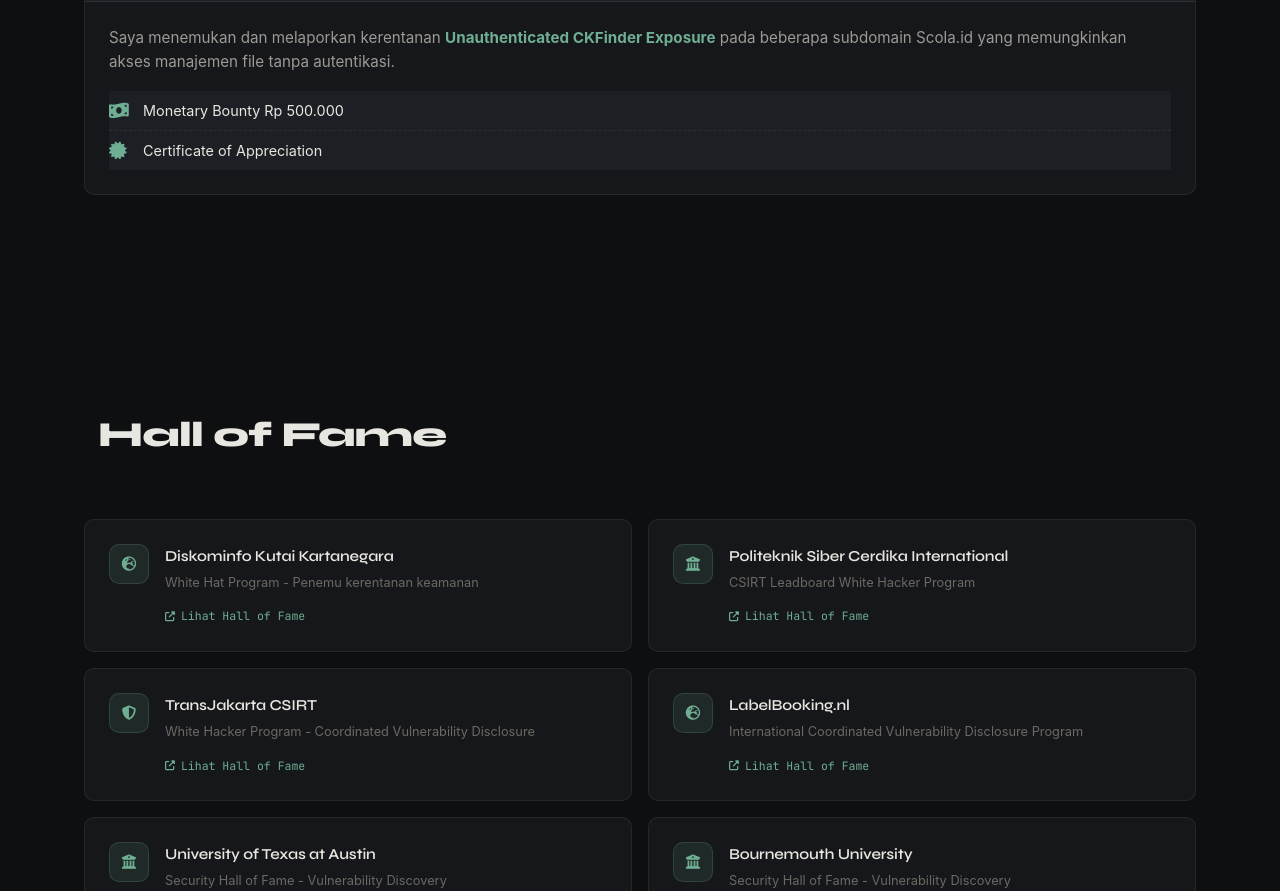
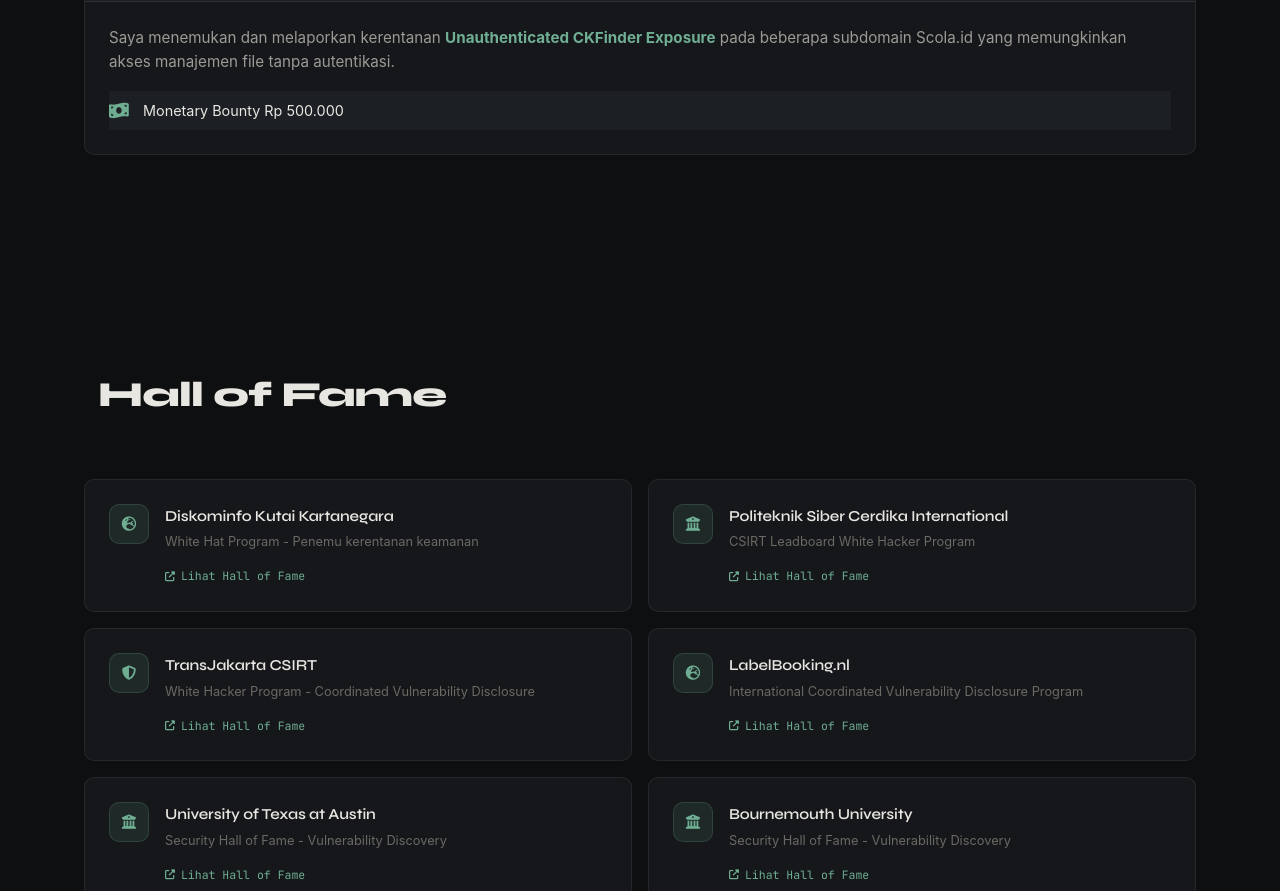
Before and after one commit to HarisAidhin/portofolio, a plain HTML site: page index.html in a window 1280 px wide. Shown: the part 10395-11286 px from the top of the page. Drawn offline with Linux system fonts and the light colour scheme; animation ran at ten frames a second.

Commit message:
Initial commit - update

```diff
--- a/index.html
+++ b/index.html
@@ -519,10 +519,6 @@
                             <i class="fas fa-money-bill-wave checked"></i>
                             <span>Monetary Bounty Rp 500.000</span>
                         </div>
-                        <div class="checklist-item">
-                            <i class="fas fa-certificate checked"></i>
-                            <span>Certificate of Appreciation</span>
-                        </div>
                     </div>
                 </div>
             </div>
```
